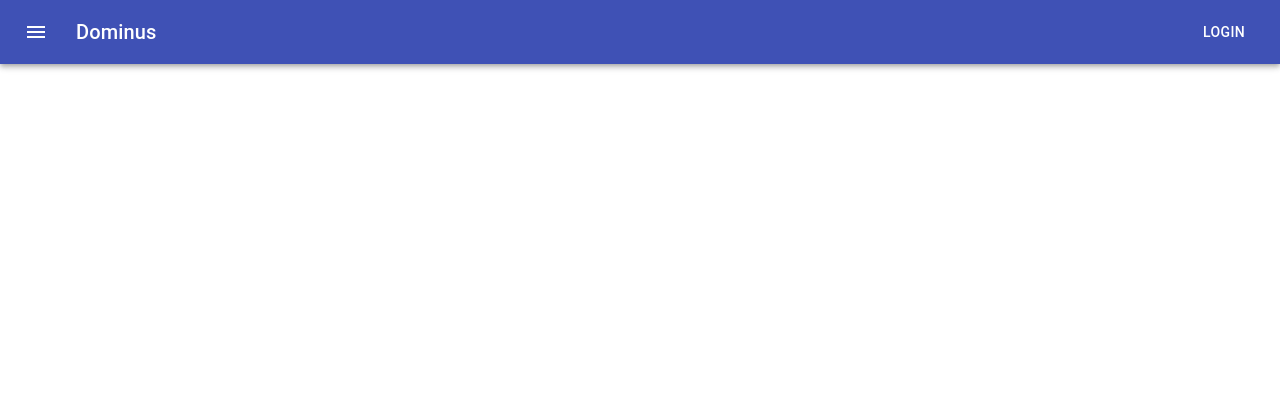
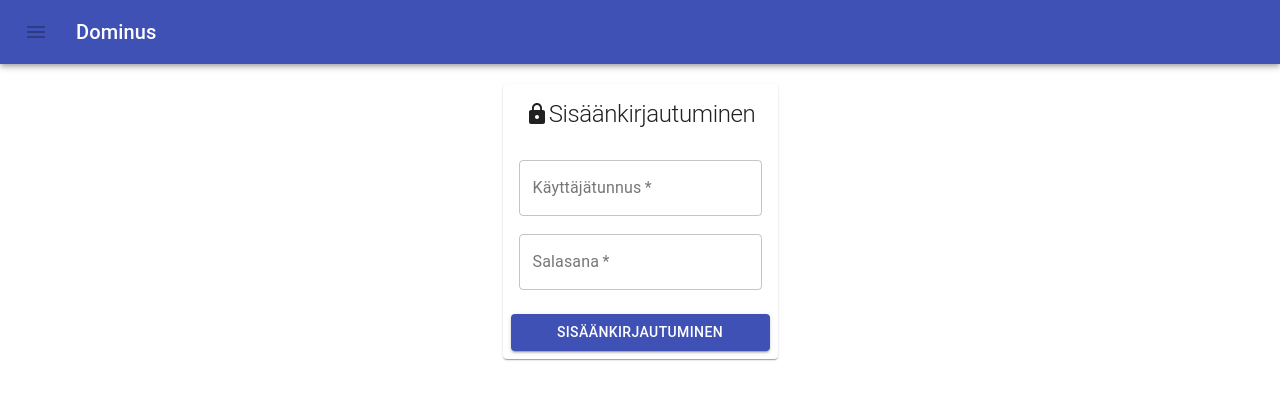
Before and after one commit to oskkos/dominus, a React (Create React App) app in the folder frontend/: page /login in a window 1280 px wide. Shown: the top 400 px of the page. Built offline with nearby package versions, Linux system fonts and the light colour scheme.

Commit message:
Work with login page

```diff
--- a/frontend/src/AppBar.tsx
+++ b/frontend/src/AppBar.tsx
@@ -3,7 +3,6 @@ import { createStyles, makeStyles, Theme } from '@material-ui/core/styles';
 import AppBar from '@material-ui/core/AppBar';
 import Toolbar from '@material-ui/core/Toolbar';
 import Typography from '@material-ui/core/Typography';
-import Button from '@material-ui/core/Button';
 import IconButton from '@material-ui/core/IconButton';
 import MenuIcon from '@material-ui/icons/Menu';
 import {
@@ -30,7 +29,7 @@ const useStyles = makeStyles((theme: Theme) => createStyles({
 // TODO: Type-safe paths
 type Item = {readonly locCode: i18nKeys; readonly icon: JSX.Element; readonly path: string};
 
-export default function DominusAppBar(_props: {}): JSX.Element {
+export default function DominusAppBar(props: {readonly authenticated?: boolean}): JSX.Element {
   const [openState, setOpenState] = useState(false);
   const classes = useStyles();
   const { t } = useLocHelper();
@@ -53,7 +52,7 @@ export default function DominusAppBar(_props: {}): JSX.Element {
     <div className={classes.root}>
       <AppBar position="static">
         <Toolbar>
-          <IconButton onClick={(_e) => toggleDrawer(openState)} edge="start" className={classes.menuButton} color="inherit" aria-label="menu">
+          <IconButton disabled={!props.authenticated} onClick={(_e) => toggleDrawer(openState)} edge="start" className={classes.menuButton} color="inherit" aria-label="menu">
             <MenuIcon />
           </IconButton>
           <SwipeableDrawer
@@ -77,7 +76,6 @@ export default function DominusAppBar(_props: {}): JSX.Element {
           <Typography variant="h6" className={classes.title}>
             Dominus
           </Typography>
-          <Button color="inherit">Login</Button>
         </Toolbar>
       </AppBar>
     </div>
--- a/frontend/src/Dominus.tsx
+++ b/frontend/src/Dominus.tsx
@@ -1,39 +1,67 @@
-import React from 'react';
+import React, { ReactNode } from 'react';
 import {
   BrowserRouter as Router,
   Switch,
   Route,
+  Redirect,
 } from 'react-router-dom';
+import { RouteComponentProps, RouteProps } from 'react-router';
 import DominusAppBar from './AppBar';
 import OwnApartments from './OwnApartments';
+import Login from './Login';
 
 export default function Dominus(_props: {}): JSX.Element {
   return (
     <Router>
-      <DominusAppBar />
+      <DominusAppBar authenticated={isAuthenticated()} />
       <React.StrictMode>
         <Switch>
           // TODO: Type-safe paths
-          <Route path="/apartments">
+          <Route path="/login">
+            <Login />
+          </Route>
+          <AuthRoute path="/apartments">
             <OwnApartments />
-          </Route>
-          <Route path="/tenants">
+          </AuthRoute>
+          <AuthRoute path="/tenants">
             <div>tenants</div>
-          </Route>
-          <Route path="/misc">
+          </AuthRoute>
+          <AuthRoute path="/misc">
             <div>misc</div>
-          </Route>
-          <Route path="/homeSeekers">
+          </AuthRoute>
+          <AuthRoute path="/homeSeekers">
             <div>home seekers</div>
-          </Route>
-          <Route path="/otherApts">
+          </AuthRoute>
+          <AuthRoute path="/otherApts">
             <div>other interesting apartments</div>
-          </Route>
-          <Route path="/">
+          </AuthRoute>
+          <AuthRoute path="/">
             <div />
-          </Route>
+          </AuthRoute>
         </Switch>
       </React.StrictMode>
     </Router>
   );
 }
+
+function isAuthenticated(_foo?: string): boolean {
+  return false;
+}
+function AuthRoute(props: RouteProps): JSX.Element {
+  const { children, ...rest } = props;
+
+  const renderer = (props: RouteComponentProps<{}>): ReactNode => {
+    const location = props.location;
+    return isAuthenticated()
+      ? children
+      : (
+        <Redirect
+          to={{
+            pathname: "/login",
+            state: { from: location },
+          }}
+        />
+      );
+  };
+  return <Route {...rest} render={renderer} />;
+}
--- /dev/null
+++ b/frontend/src/Login/index.tsx
@@ -0,0 +1,79 @@
+import React from 'react';
+import {
+  Button, Card, CardActions, CardContent, CardHeader, Typography, TextField,
+} from '@material-ui/core';
+import LockIcon from '@material-ui/icons/Lock';
+import { makeStyles } from '@material-ui/core/styles';
+import { useLocHelper } from '../i18n';
+
+const useStyles = makeStyles({
+  wrapper: {
+    padding: 20,
+    display: 'flex',
+    alignItems: 'center',
+    justifyContent: 'center',
+  },
+  root: {
+    width: 275,
+  },
+  header: {
+    display: 'flex',
+    alignItems: 'center',
+    justifyContent: 'center',
+  },
+  title: {
+    fontSize: 24,
+    display: 'inline-block',
+  },
+  content: {
+    display: 'flex',
+    flexDirection: 'column',
+    alignItems: 'center',
+    justifyContent: 'space-between',
+    height: 130,
+  },
+  footer: {
+    display: 'flex',
+  },
+});
+export default function Login(_props: {}): JSX.Element {
+  const classes = useStyles();
+  const { t } = useLocHelper();
+
+  return (
+    <div className={classes.wrapper}>
+      <Card className={classes.root}>
+        <CardHeader title={(
+          <div className={classes.header}>
+            <LockIcon />
+            <Typography className={classes.title} variant="h1">
+              {t('login')}
+            </Typography>
+          </div>
+        )}
+        />
+        <CardContent className={classes.content}>
+          <TextField
+            required
+            id="username"
+            label={t('username')}
+            type="text"
+            autoComplete="current-username"
+            variant="outlined"
+          />
+          <TextField
+            required
+            id="password"
+            label={t('password')}
+            type="password"
+            autoComplete="current-password"
+            variant="outlined"
+          />
+        </CardContent>
+        <CardActions className={classes.footer}>
+          <Button variant="contained" style={{ flex: '1 1 auto' }} color="primary">{t('login')}</Button>
+        </CardActions>
+      </Card>
+    </div>
+  );
+}
--- a/frontend/src/i18n/en.tsx
+++ b/frontend/src/i18n/en.tsx
@@ -1,7 +1,10 @@
 export default {
+  login: 'Log in',
   ownApartments: 'Own apartments',
   tenants: 'Tenants',
   misc: 'Miscellanous',
   homeSeekers: 'Home seeker',
   otherInterestingApartments: 'Other interesting apartments',
+  password: 'Password',
+  username: 'Username',
 };
--- a/frontend/src/i18n/fi.tsx
+++ b/frontend/src/i18n/fi.tsx
@@ -1,7 +1,10 @@
 export default {
+  login: 'Sisäänkirjautuminen',
   ownApartments: 'Omat asunnot',
   tenants: 'Vuokralaiset',
   misc: 'Sekalainen',
   homeSeekers: 'Asunnonkyselijät',
   otherInterestingApartments: 'Muut kiinnostavat kohteet',
+  password: 'Salasana',
+  username: 'Käyttäjätunnus',
 };
```
